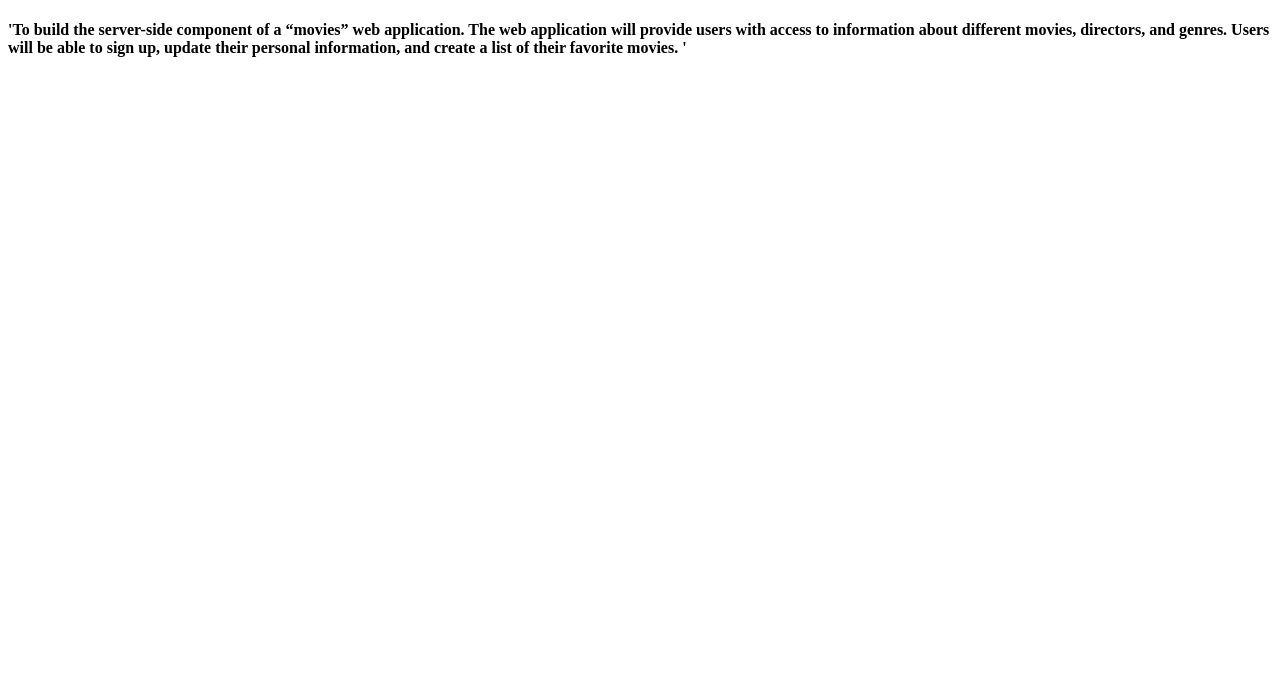
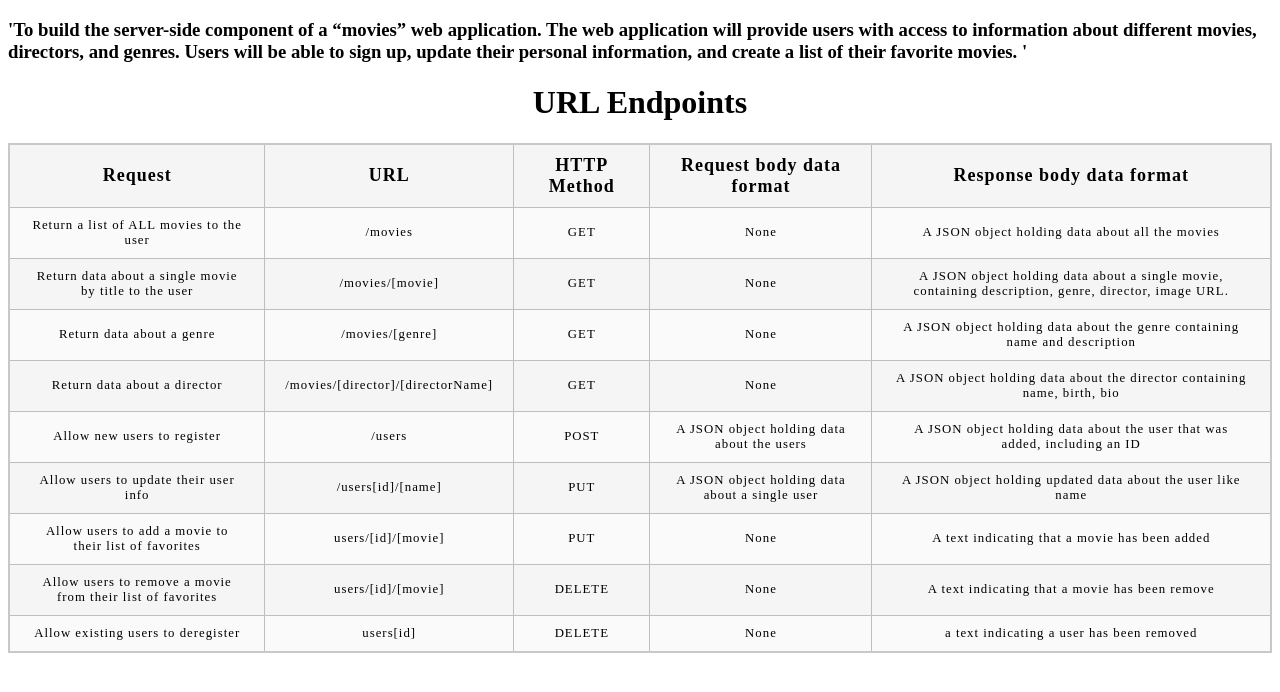
Before and after one commit to TWatkings/movie_api, a website: page public/Documentation.html in a window 1280 px wide. Drawn offline with Linux system fonts and the light colour scheme.

Commit message:
added table showing URL endpoints

```diff
--- a/public/Documentation.html
+++ b/public/Documentation.html
@@ -5,12 +5,102 @@
     <meta http-equiv="X-UA-Compatible" content="IE=edge">
     <meta name="viewport" content="width=device-width, initial-scale=1.0">
     <title>Movie_Api</title>
+    <link href="styles.css" rel="stylesheet" type="text/css" />
 </head>
 <body>
-    <h4>'To build the server-side component of a “movies” web application. The web
+    <h3>'To build the server-side component of a “movies” web application. The web
         application will provide users with access to information about different
         movies, directors, and genres. Users will be able to sign up, update their
         personal information, and create a list of their favorite movies.
-        '</h4>
+        '</h3>
+        <h1>URL Endpoints</h1>
+        <table>
+            <tr class="tableHead">
+              <td>Request</td>
+              <td>URL</td>
+              <td>HTTP
+                Method</td>
+              <td>Request body data
+                format
+                </td>
+              <td>Response body data
+                format</td>
+            </tr>
+            <tr>
+              <td>Return a list of ALL movies to the user</td>
+              <td>/movies</td>
+              <td>GET</td>
+              <td>None</td>
+              <td>A JSON object holding data
+                about all the movies</td>
+            </tr>
+            <tr>
+              <td>Return data about a single movie by title to the user</td>
+              <td>/movies/[movie]</td>
+              <td>GET</td>
+              <td>None</td>
+              <td>A JSON object holding data
+                about a single movie,
+                containing description, genre, director, image URL.
+              </td>
+            </tr>
+            <tr>
+              <td>Return data about a genre</td>
+              <td>/movies/[genre]</td>
+              <td>GET</td>
+              <td>None</td>
+              <td>A JSON object holding data
+                about the genre containing name and description</td>
+            </tr>
+            <tr>
+              <td>Return data about a director</td>
+              <td>/movies/[director]/[directorName]</td>
+              <td>GET</td>
+              <td>None</td>
+              <td>A JSON object holding data
+                about the director containing name, birth, bio</td>
+            </tr>
+            <tr>
+                <td>Allow new users to register</td>
+                <td>/users</td>
+                <td>POST</td>
+                <td>A JSON object holding
+                    data about the users</td>
+                <td>A JSON object holding data
+                    about the user that was
+                    added, including an ID</td>
+              </tr>
+              <tr>
+                <td>Allow users to update their user info</td>
+                <td>/users[id]/[name]</td>
+                <td>PUT</td>
+                <td>A JSON object holding
+                    data about a single user</td>
+                <td>A JSON object holding updated data
+                    about the user like name</td>
+              </tr>
+              <tr>
+                <td>Allow users to add a movie to their list of favorites</td>
+                <td>users/[id]/[movie]</td>
+                <td>PUT</td>
+                <td>None</td>
+                <td> A text indicating that a movie has been added</td>
+              </tr>
+              <tr>
+                <td>Allow users to remove a movie from their list of favorites </td>
+                <td>users/[id]/[movie]</td>
+                <td>DELETE</td>
+                <td>None</td>
+                <td>A text indicating that a movie has been remove</td>
+              </tr>
+              <tr>
+                <td>Allow existing users to deregister</td>
+                <td>users[id]</td>
+                <td>DELETE</td>
+                <td>None</td>
+                <td> a text indicating a user has been removed</td>
+              </tr>
+
+        </table>
 </body>
 </html>
--- /dev/null
+++ b/public/styles.css
@@ -0,0 +1,32 @@
+
+
+  table {
+    border-collapse: collapse;
+    border: 2px solid rgb(200,200,200);
+    letter-spacing: 1px;
+    font-size: 0.8rem;
+  }
+  h1{
+    text-align: center;
+  }
+  .tableHead {
+   font-size: large;
+   font-weight: bold;
+  }
+
+  td {
+    border: 1px solid rgb(190,190,190);
+    padding: 10px 20px;
+  }
+
+  td {
+    text-align: center;
+  }
+
+  tr:nth-child(even) td {
+    background-color: rgb(250,250,250);
+  }
+
+  tr:nth-child(odd) td {
+    background-color: rgb(245,245,245);
+  }
```
